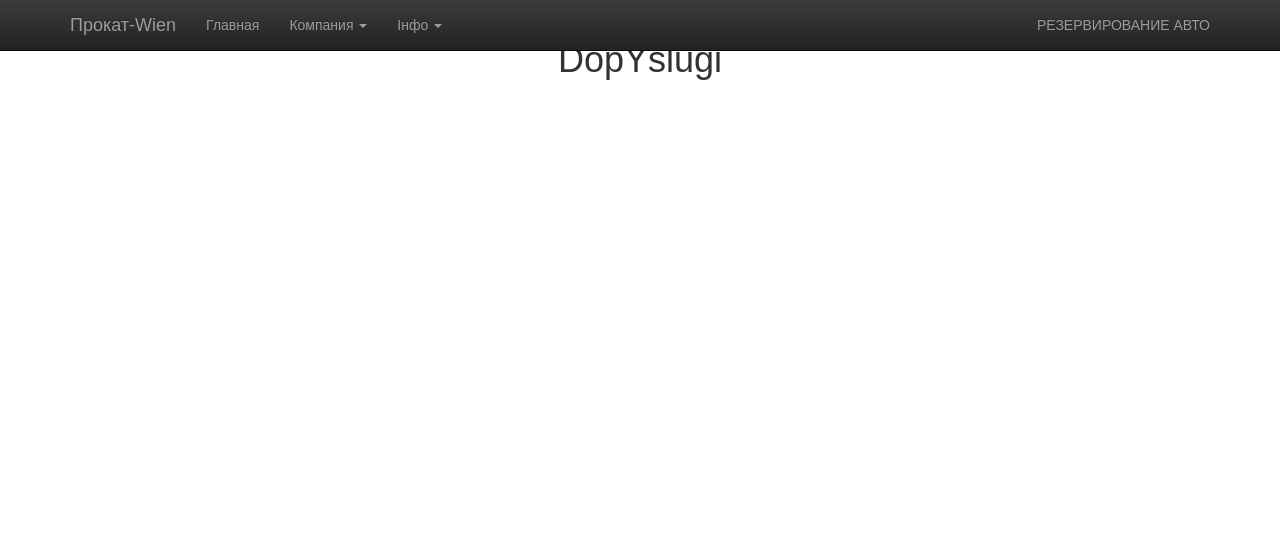
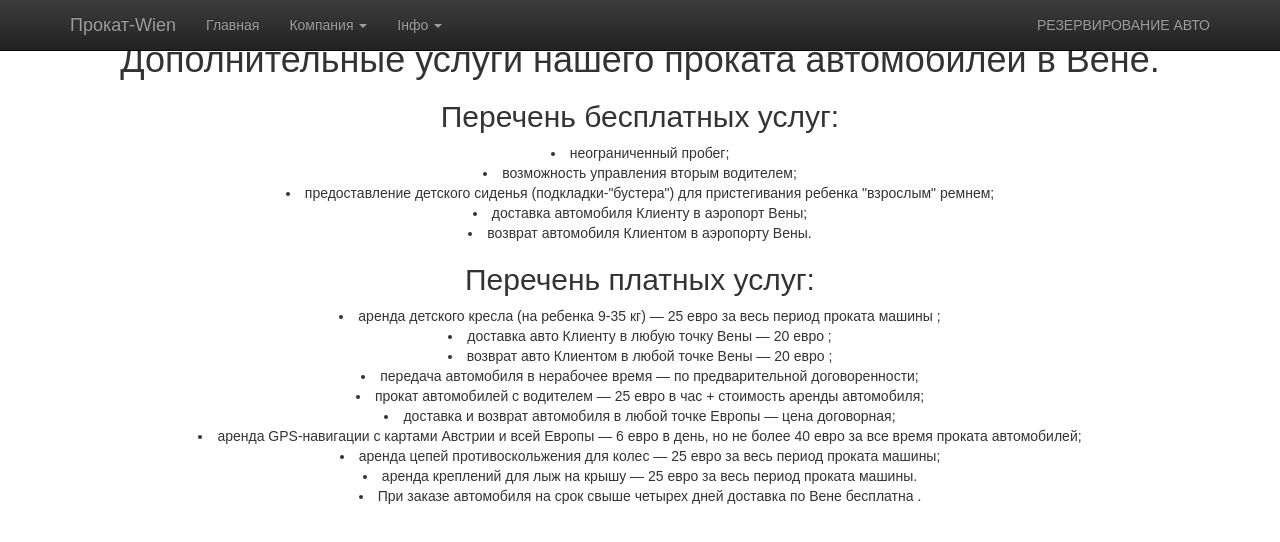
Before and after one commit to OBloM-ua/prokatvena, a React (Create React App) app: page /DopYslugi in a window 1280 px wide. Shown: the top 542 px of the page. Built offline with nearby package versions, Linux system fonts and the light colour scheme.

Commit message:
add list DopYslugi

```diff
--- a/src/App.js
+++ b/src/App.js
@@ -1,13 +1,17 @@
 import React, {Component} from 'react';
 import './App.css';
+import {Route, Switch} from "react-router-dom";
+
 import NavBar from "./components/NavBar";
-import {Route, Switch} from "react-router-dom";
 import Home from "./components/Home";
 import CarReservation from "./components/CarReservation";
 import DopYslugi from "./components/DopYslugi";
 
 const ReactRouter = require('react-router-dom');
 const Router = ReactRouter.BrowserRouter;
+
+
+
 
 
 class App extends Component {
--- a/src/components/DopYslugi.js
+++ b/src/components/DopYslugi.js
@@ -5,7 +5,43 @@ class DopYslugi extends Component {
     render() {
         return (
             <div className="DopYslugi">
-                <h1>DopYslugi</h1>
+                <h1>Дополнительные услуги нашего проката автомобилей в Вене.</h1>
+
+                <h2>Перечень бесплатных услуг:</h2>
+                <li> неограниченный пробег;</li>
+                <li> возможность управления вторым водителем;</li>
+
+                <li> предоставление детского сиденья (подкладки-"бустера") для пристегивания ребенка "взрослым"
+                    ремнем;
+                </li>
+
+                <li> доставка автомобиля Клиенту в аэропорт Вены;</li>
+
+                <li> возврат автомобиля Клиентом в аэропорту Вены.</li>
+
+                <h2>Перечень платных услуг:</h2>
+
+                <li> аренда детского кресла (на ребенка 9-35 кг) — 25 евро за весь период проката машины ;</li>
+
+                <li>доставка авто Клиенту в любую точку Вены — 20 евро ;</li>
+
+                <li> возврат авто Клиентом в любой точке Вены — 20 евро ;</li>
+
+                <li> передача автомобиля в нерабочее время — по предварительной договоренности;</li>
+
+                <li> прокат автомобилей с водителем — 25 евро в час + стоимость аренды автомобиля;</li>
+
+                <li> доставка и возврат автомобиля в любой точке Европы — цена договорная;</li>
+
+                <li>аренда GPS-навигации с картами Австрии и всей Европы — 6 евро в день, но не более 40 евро за все
+                    время  проката автомобилей; </li>
+
+
+                <li> аренда цепей противоскольжения для колес — 25 евро за весь период проката машины; </li>
+
+                <li> аренда креплений для лыж на крышу — 25 евро за весь период проката машины.</li>
+
+                <li> При заказе автомобиля на срок свыше четырех дней доставка по Вене бесплатна .</li>
             </div>
         );
     }
```
